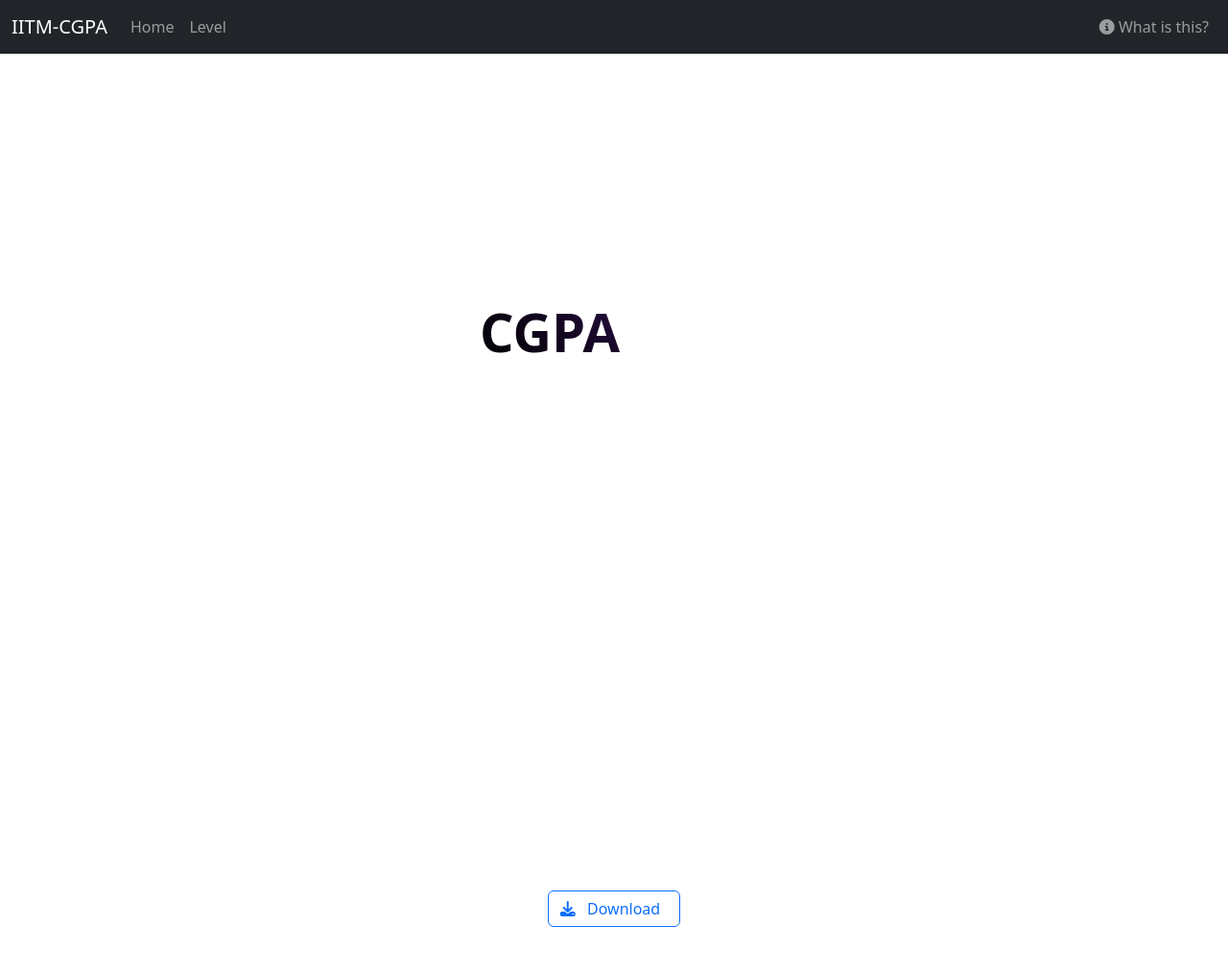
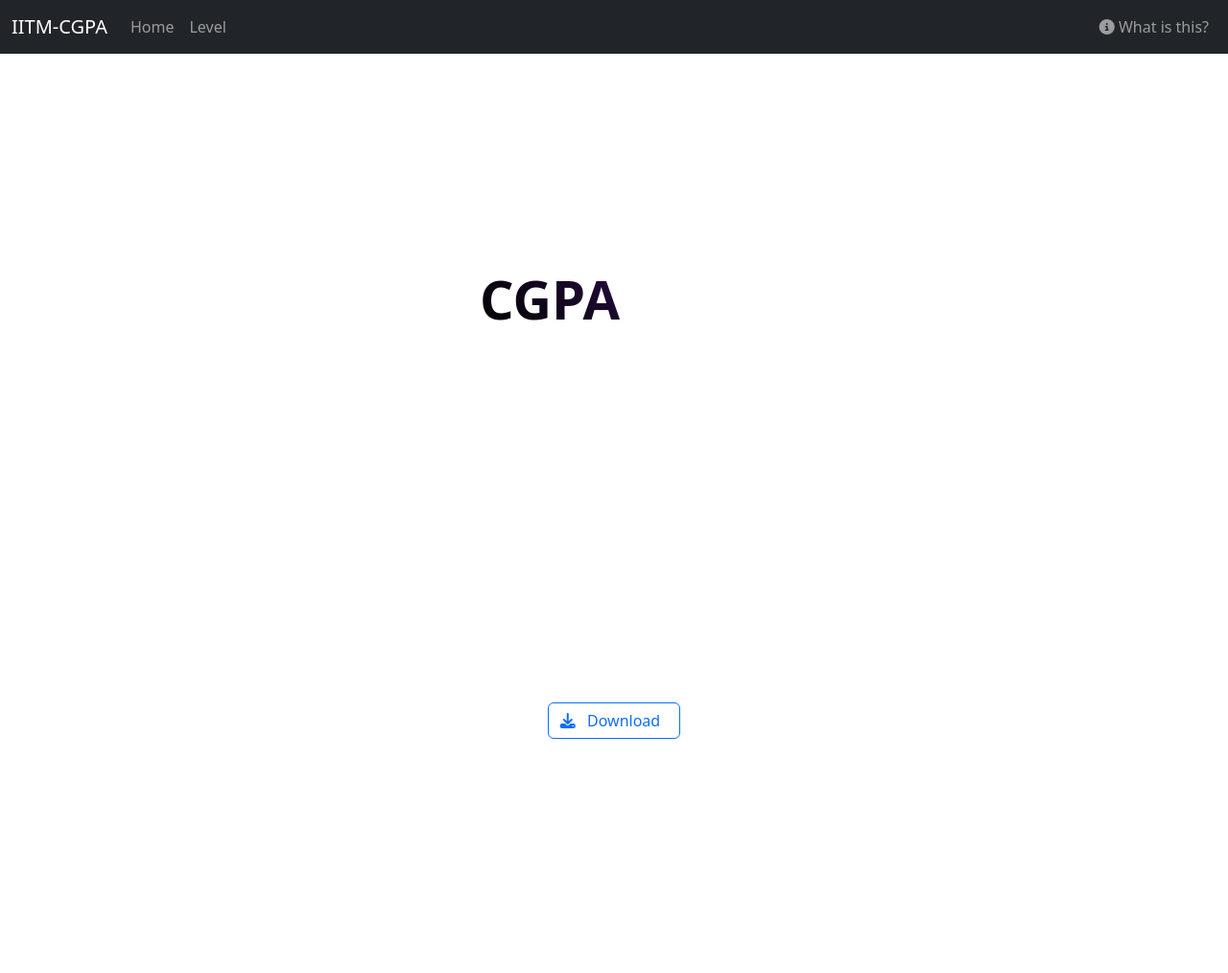
Before and after one commit to sayan01/iitm-cgpa, a Flask app: template templates/cgpa.html in a window 1280 px wide. Shown: the whole page at 96% size. After the commit the page ends 770 px from the top, so only its background shows below. Run offline with Flask 3, Linux system fonts and the light colour scheme; the template is opened without the code that fills it: values that come from a table or form of the project are taken from there, others are empty; data comes from the database, SQL or seed files in the repository; some libraries are stand-ins or nearby versions.

Commit message:
make download button visible

```diff
--- a/templates/cgpa.html
+++ b/templates/cgpa.html
@@ -39,8 +39,8 @@
         </pre>
     </div>
 </div>
-<div class="text-center p-5">
-    <button type="button" id="download" class="btn btn-outline-primary" style="margin-top: 5rem">
+<div class="text-center">
+    <button type="button" id="download" class="btn btn-outline-primary">
         <i class="fas fa-download    "></i>
         <span class="mx-2">Download </span>
     </button>
@@ -76,10 +76,10 @@ captureButton.addEventListener("click", () => {
         display: flex;
         justify-content: center;
         align-items: center;
-        min-height: calc(50vh - 56px);
+        min-height: calc(45vh);
     }
     .download.style .acontainer{
-        min-height: calc(100vh - 56px);
+        min-height: calc(100vh - 56px - 38px - 30px);
     }
     .center{
         position: relative;
```
